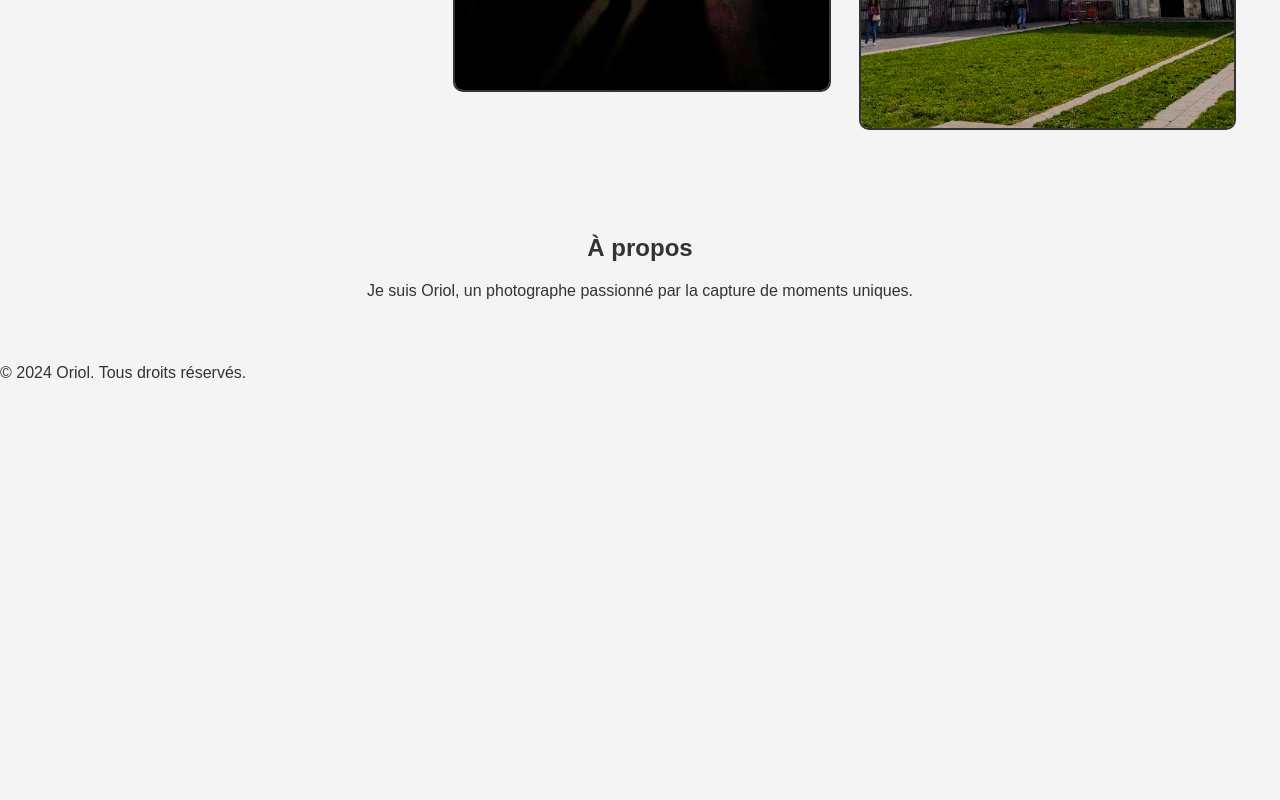
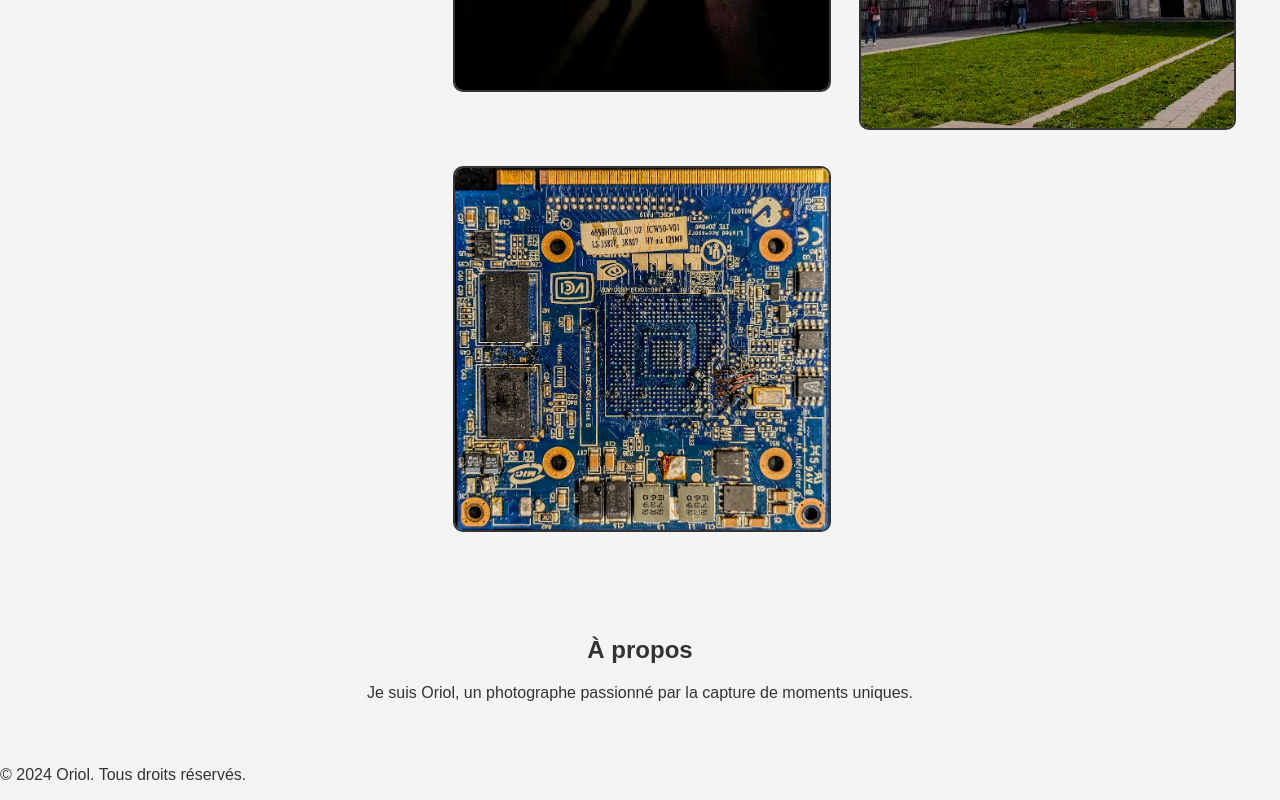
Before and after one commit to limagirare/mesphotosparmoi, a plain HTML site: page index.html in a window 1280 px wide. Shown: the part 4702-5502 px from the top of the page. Before the commit the page ends 5100 px from the top, so only its background shows below. Drawn offline with Linux system fonts and the light colour scheme.

Commit message:
Update index.html

```diff
--- a/index.html
+++ b/index.html
@@ -116,6 +116,10 @@
         <img src="img/stsernin.jpg" alt="cathédrale saint Sernin" onclick="openModal(this)">
       </div>
 
+      <div class="photo autre">
+        <img src="img/pcb.jpg" alt="pcb du laas cnrs" onclick="openModal(this)">
+      </div>
+
   </section>
 
   <div id="myModal" class="modal">
```
